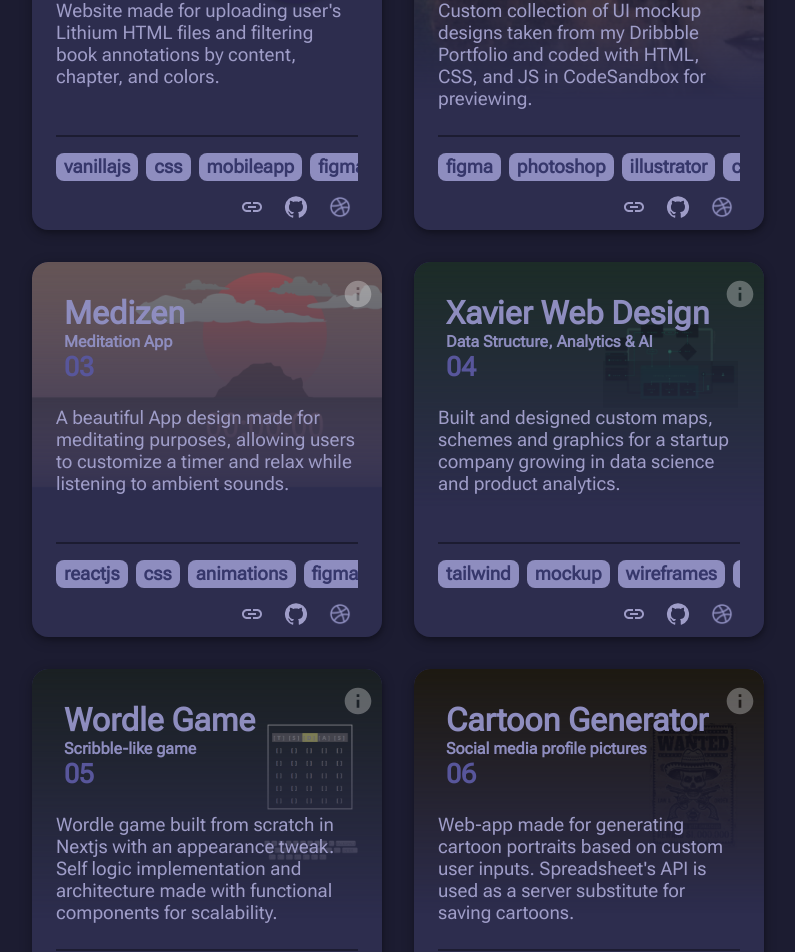
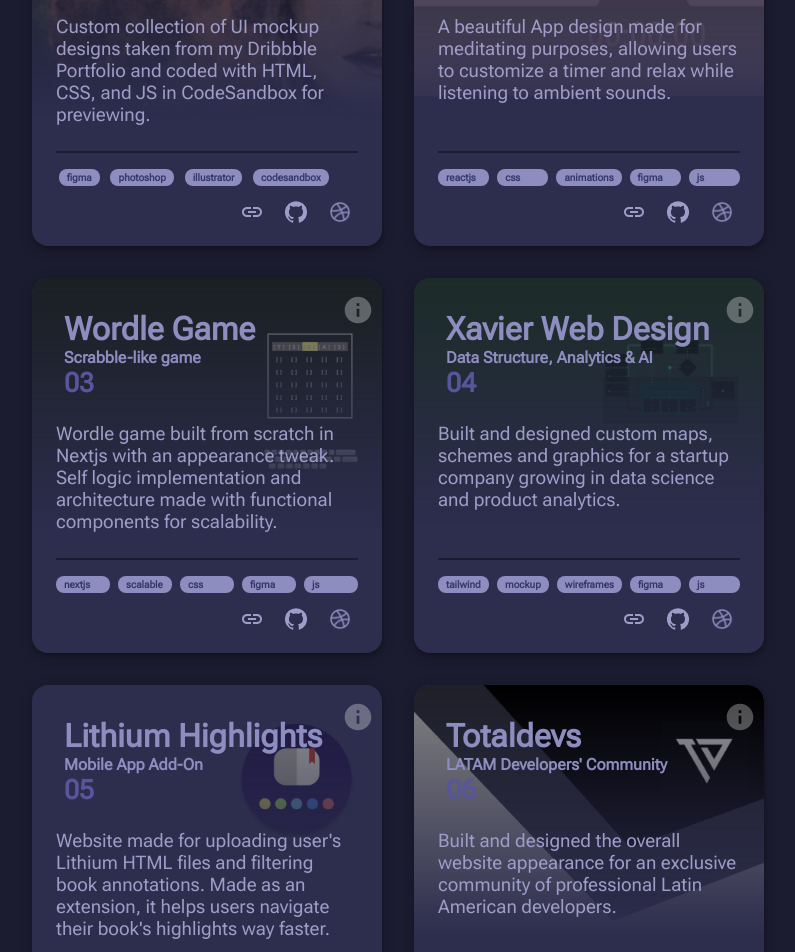
Before and after one commit to devtoti/devtoti, a Next.js app: page / in a window 1280 px wide. Shown: the part 1834-2786 px from the top of the page, without its empty margins (96-891 px from the left). Built offline with nearby package versions, Linux system fonts and the light colour scheme.

Commit message:
Finish Card setup and new Contact section

```diff
--- a/pages/components/Contact.js
+++ b/pages/components/Contact.js
@@ -52,7 +52,7 @@
             Contact
           </h3>
           <p>
-            Drop me a message so we can start working together
+            Do you have an ongoing proyect? Feel free to reach out.
           </p>
           {/* <Divider variant="middle" /> */}
 
--- a/pages/components/Projects.js
+++ b/pages/components/Projects.js
@@ -4,12 +4,19 @@
 
 export default function Projects(props) {
 
+
+  // const cards2= info_cards.map(card => ({id: card.id}))
+
+  const info_cards_sort = info_cards.sort((a,b) => (a.id < b.id) ?  -1 : 1)
+
+  // console.log(info_cards_sort)
+
   return (
     <>
      <h3 data-title className={styles.title}> Projects
         </h3>
     <div className={`${styles.container} ${styles.grid}`}>
-    {info_cards.map((card, ix) => (
+    {info_cards_sort.map((card, ix) => (
       <ProjectCard
       name={card.name}
       description={card.description}
--- a/pages/components/info_cards.js
+++ b/pages/components/info_cards.js
@@ -2,17 +2,17 @@
     {
       name: "Lithium Highlights",
       description:
-        "Website made for uploading user's Lithium HTML files and filtering book annotations by content, chapter, and colors.",
+        "Website made for uploading user's Lithium HTML files and filtering book annotations. Made as an extension, it helps users navigate their book's highlights way faster.",
       img: "images/lithium-cover.png",
       about:
-        "The project's main concept is to create an app extension that offers users new functionalities for quick data filtering whilst mimicking the original Lithium App interface and design.",
+        "The project's main concept is to create an app extension that offers users new functionalities for quick data filtering whilst mimicking the original Lithium App interface and design. No more unreadable HTML generated files!",
       // img: "../public/imgs/medizen-cover.png",s
       labels: ["vanillajs", "css", "mobileapp", "figma", "html"],
       githubUrl:
         "https://github.com/devtoti/lithium-highlights/tree/grid-styling",
       pageUrl: "https://devtoti.github.io/lithium-highlights/",
       dribbbleUrl: "https://dribbble.com/totisketches/collections/5860431-UI-Design",
-      id: 1,
+      id: 5,
       category: "Mobile App Add-On"
     },
     {
@@ -21,14 +21,14 @@
         "Custom collection of UI mockup designs taken from my Dribbble Portfolio and coded with HTML, CSS, and JS in CodeSandbox for previewing.",
       img: "images/dribbble-cover.png",
       about:
-        "This personal portfolio intends to show a general sneak peek of my design process. At this site it is possible to browse my latests UI designs as well as my code implementations, mostly done with HTML, CSS, and JS.",
+        "This personal portfolio intends to show a general sneak peek of my design process. At this site it is possible to browse my latests UI designs as well as my code implementations, mostly done using HTML, CSS, and JS.",
       // img: "../public/imgs/medizen-cover.png",
       labels: ["figma", "photoshop", "illustrator", "codesandbox"],
       githubUrl:
         "https://github.com/devtoti/lithium-highlights/tree/grid-styling",
       pageUrl: "https://dribbble.com/totisketches/collections/5860431-UI-Design",
       dribbbleUrl: "https://dribbble.com/totisketches/collections/5860431-UI-Design",
-      id: 2,
+      id: 1,
       category: "Dribbble Portfolio"
     },
     {
@@ -43,7 +43,7 @@
       githubUrl: "https://github.com/devtoti/medizen/tree/gh-pages",
       pageUrl: "https://devtoti.github.io/medizen/",
       dribbbleUrl: "https://dribbble.com/totisketches/collections/5860431-UI-Design",
-      id: 3,
+      id: 2,
       category: "Meditation App"
     },
     {
@@ -51,7 +51,7 @@
       description:
         "Built and designed custom maps, schemes and graphics for a startup company growing in data science and product analytics.",
       about:
-        "The app's primary intention is to provide meditators with a simple and straight-forward interface for meditating. The minimalistic design prioritizes relaxation over excessive parameters that are often included in other commercial applications.",
+        "Artificial Intelligence Startup that focuses on finding the hottest upcoming products that are about to make an impact in the market. Ideal for serious sellers who want to succeed at Amazon before certain products go viral.",
       img: "images/xavier-cover.png",
       labels: ["tailwind", "mockup", "wireframes", "figma", "js"],
       githubUrl: "https://github.com/devtoti/",
@@ -71,8 +71,8 @@
       githubUrl: "https://github.com/devtoti/wordle",
       pageUrl: "https://wordle-izwzssqqy-devtoti.vercel.app/",
       dribbbleUrl: "https://dribbble.com/totisketches/collections/5860431-UI-Design",
-      id: 5,
-      category: "Scribble-like game"
+      id: 3,
+      category: "Scrabble-like game"
     },
     {
       name: "Cartoon Generator",
@@ -81,11 +81,12 @@
       about:
       "Set up in a Wild West theme, these cartoons are meant to be customized at will based on different traits. The digital illustrations have been made so that every user is able to save and store their customized character at the leaderboard system.",
       img: "images/cartoon-cover.png",
-      labels: ["reactjs", "cartoon", "generator", "restapi"],
+    //   labels: ["reactjs", "cartoon", "generator", "restapi"],
+    labels: ["currently", "under", "construction"],
       githubUrl: "https://github.com/devtoti/",
       pageUrl: "https://github.com/devtoti/",
       dribbbleUrl: "https://dribbble.com/totisketches/collections/5860431-UI-Design",
-      id: 6,
+      id: 8,
       category: "Social media profile pictures"
     },
     {
@@ -93,29 +94,46 @@
       description:
         "Website hosting my third-year architecture portfolio. This site is intended to work as a digital publishing platform for showcasing some of my projects.",
       about:
-      "Set up in a Wild West theme, these cartoons are meant to be customized at will based on different traits. The digital illustrations have been made so that every user is able to save and store their customized character at the leaderboard system.",
-      img: "images/architecture-cover.png",
-      labels: ["reactjs", "cartoon", "generator", "restapi"],
+      "A compilation of my most successful architectural projects done during my five years studies. This portfolio showcases my strategic thinking, as well as my main concerns and problem-solving skills as an architect.",
+      img: "images/architecture-cover-black.png",
+    //   labels: ["reactjs", "cartoon", "generator", "restapi"],
+    labels: ["currently", "under", "construction"],
       githubUrl: "https://github.com/devtoti/",
-      pageUrl: "https://github.com/devtoti/",
-      dribbbleUrl: "https://dribbble.com/totisketches/collections/5860431-UI-Design",
+      pageUrl: "https://arc-portfolio.vercel.app",
+      dribbbleUrl: "https://dribbble.com/totisketches/collections/",
       id: 7,
       category: "Internship Contest 2019"
     },
 
+    // {
+    //   name: "Totisketches",
+    //   description:
+    //     "E-Commerce website made for showcasing and selling my own artwork as a professional illustrator. Clothing brand startup ready to grow in Mexico City.",
+    //   about:
+    //     "Set up in a Wild West theme, these cartoons are meant to be customized at will based on different traits. The digital illustrations have been made so that every user is able to save and store their customized character at the leaderboard system.",
+    //   img: "images/totisketches-cover.png",
+    //   labels: ["ecomm", "sketches", "store", "apparel"],
+    //   githubUrl: "https://github.com/devtoti/",
+    //   pageUrl: "https://github.com/devtoti/",
+    //   dribbbleUrl: "https://dribbble.com/totisketches/collections/5860431-UI-Design",
+    //   id: 8,
+    //   category: "Clothing and accessories brand"
+    // },
+
     {
-      name: "Totisketches",
+      name: "Totaldevs",
       description:
-        "E-Commerce website made for showcasing and selling my own artwork as a professional illustrator. Clothing brand startup ready to grow in Mexico City.",
+        "Built and designed the overall website appearance for an exclusive community of professional Latin American developers.",
       about:
-        "Set up in a Wild West theme, these cartoons are meant to be customized at will based on different traits. The digital illustrations have been made so that every user is able to save and store their customized character at the leaderboard system.",
-      img: "images/totisketches-cover.png",
+        "This company was born out of a genuine desire to help Latin American talent grow and thrive in the remote world. Totaldevs helps and mentors developers in order for them to land their next dream job at the right company.",
+      img: "images/totaldevs-cover.png",
+    //   labels: ["currently", "under", "construction"],
       labels: ["ecomm", "sketches", "store", "apparel"],
       githubUrl: "https://github.com/devtoti/",
-      pageUrl: "https://github.com/devtoti/",
+      pageUrl: "https://totaldevs.com/",
       dribbbleUrl: "https://dribbble.com/totisketches/collections/5860431-UI-Design",
-      id: 8,
-      category: "Clothing and accessories brand"
+      id: 6 ,
+      category: "LATAM Developers' Community"
     },
 
 
--- a/pages/components/projectCard.js
+++ b/pages/components/projectCard.js
@@ -66,7 +66,7 @@
                 <GitHubIcon onClick={() => window.open(repo, "_blank")} />
               </h4>
               <h4>
-                  <a href={dribbbleUrl} target="_blank">
+                  <a href={dribbbleUrl} target="_blank" rel="noreferrer">
                 <img
                   src="images/icons8-dribbble-50.png"
                   alt="Dribbble Logo"
--- a/styles/_contact.module.scss
+++ b/styles/_contact.module.scss
@@ -72,9 +72,9 @@
             -webkit-background-clip: text;
             -webkit-text-fill-color: transparent;
             padding: 0.5rem 1rem;
-            border-radius: 10px;
+            // border-radius: 10px;
             margin: 0 1rem;
-            animation: 2s pulse infinite;
+            // animation: 2s pulse infinite;
 
             @keyframes pulse {
                 0% {
@@ -87,7 +87,7 @@
             }
 
             &:hover {
-                transform: scale(1.1);
+                transform: scale(1.05);
                 animation: none;
                 cursor: pointer;
                 background-color: red;
--- a/styles/globals.scss
+++ b/styles/globals.scss
@@ -28,14 +28,16 @@
 
 }
 
-
+section[id*="projects"] {
+    padding-bottom: 3rem;
+}
 
 @media only screen and (min-width: 754px) {
 
     * {
         li {
 
-            font-size: clamp(10pt, 10pt + 1vw, 16pt);
+            // font-size: clamp(10pt, 10pt + 1vw, 16pt);
         }
     }
 
@@ -46,7 +48,7 @@
         // padding-right: 4rem !important;
 
         h3 {
-            font-size: clamp(16pt, 16pt + 2vw, 20pt);
+            // font-size: clamp(16pt, 16pt + 2vw, 20pt);
 
         }
 
--- a/styles/projects.module.scss
+++ b/styles/projects.module.scss
@@ -42,14 +42,15 @@
         display: inline-block;
         width: 75%;
         aspect-ratio: 1/1;
-      border-radius:50%;
-      background-color: rgb(255,255,255, 0.2);
+        border-radius: 50%;
+        background-color: rgb(255, 255, 255, 0.2);
         position: absolute;
         top: 50%;
         left: 50%;
         transform: translate(-50%, -50%);
     }
 }
+
 .grid {
     display: grid;
     grid-template-columns: repeat(auto-fit, minmax(200px, 350px));
@@ -63,10 +64,12 @@
 
 .container {
     gap: 2rem;
+    padding: 2rem 0;
     padding-left: 2rem;
-    padding-top: 1rem;
     position: relative;
 }
+
+
 
 .card {
     position: relative;
@@ -92,24 +95,28 @@
         // z-index: 10;
         transform: perspective(600px) rotateY(180deg);
         height: 100%;
-      width:100%;
+        width: 100%;
         //   min-height: 375px;
-      top:0;
+        top: 0;
         // display: none;
     }
 }
 
 .back {
-    background-color:#1c1c31;
+    background-color: #1c1c31;
+
     & .card__header {
         margin-bottom: 1rem;
     }
+
     p {
         color: $color600;
     }
+
     h1 {
         color: $color600 !important;
     }
+
     h2 {
         color: $color700 !important;
     }
@@ -118,7 +125,7 @@
 
 
 .face {
-    background-color:#2D2D4E;
+    background-color: #2D2D4E;
     box-sizing: border-box;
     width: 100%;
     height: 375px;
@@ -126,7 +133,7 @@
     // position: relative;
     z-index: 2;
     border-radius: 16px;
-    color:#9F9DC8;
+    color: #9F9DC8;
     font-size: clamp(0.7rem, 0.7rem + 2vw, 1.3rem);
     padding-bottom: 1rem;
     box-shadow: 1px 3px 4px 0 rgb(0 0 0 / 20%), 0 3px 12px 2px rgb(0 0 0 / 20%);
@@ -134,14 +141,14 @@
 
     &:hover {
         cursor: pointer;
-      background-color:rgb(16, 16, 33);
+        background-color: rgb(16, 16, 33);
 
         hr {
             border: 1px solid #5f5f83;
         }
 
         h4[id*="info"] {
-        color:  rgb(255,255,255,0.7);
+            color: rgb(255, 255, 255, 0.7);
 
 
         }
@@ -153,7 +160,7 @@
     margin-top: 1rem;
     display: flex;
     flex-flow: column nowrap;
-    align-items: start;
+    align-items: flex-start;
 
 
 
@@ -161,16 +168,19 @@
         position: absolute;
         max-width: 100%;
         -webkit-mask-image: -webkit-gradient(linear, left top, left bottom,
-      from(rgba(0,0,0,1)), to(rgba(0,0,0,0)));
+                from(rgba(0, 0, 0, 1)), to(rgba(0, 0, 0, 0)));
         opacity: 1;
-      top:0;
+        top: 0;
         z-index: -1;
         overflow: hidden;
         border-top-left-radius: 16px;
         border-top-right-radius: 16px;
         filter: brightness(0.6)
     }
-    h1,h2,h3 {
+
+    h1,
+    h2,
+    h3 {
         margin: 0;
         padding-left: 2rem;
 
@@ -180,20 +190,22 @@
     h1 {
         padding-top: 1rem;
         font-size: clamp(1.2rem, 1.2rem + 2vw, 2rem);
-      color:  rgb(88, 86, 155);
+        color: rgb(88, 86, 155);
         color: #8E8DBF;
     }
+
     h2 {
         font-size: clamp(0.5rem, 0.75rem + 2vw, 1rem);
         color: #8E8DBF;
 
     }
+
     h3 {
         font-size: clamp(1.2rem, 1.2rem + 2vw, 2rem);
         font-weight: 900;
         color: rgb(12, 11, 18);
         color: #50506d;
-      color:  rgb(88, 86, 155);
+        color: rgb(88, 86, 155);
         // color:  rgb(88, 86, 155);
         margin-bottom: 0.5rem;
     }
@@ -204,15 +216,16 @@
         margin: 0;
         position: absolute;
         right: 0.5rem;
-      top:1rem;
-      color: rgba(255,255,255, 0.3);
+        top: 1rem;
+        color: rgba(255, 255, 255, 0.3);
+
         svg {
-        cursor:pointer;
+            cursor: pointer;
             height: 32px;
             width: 32px;
 
             &:hover {
-          color:  rgb(255,255,255,0.5);
+                color: rgb(255, 255, 255, 0.5);
 
             }
 
@@ -251,20 +264,21 @@
     gap: 0.5rem;
     overflow: hidden;
     margin-top: 1rem;
+
     p {
         padding: 0.2rem 0.5rem;
         border-radius: 8px;
         background-color: #8E8DBF;
-      color:#36376B;
-      font-size: clamp(8px, calc(8px  + 2vw), 10px);
+        color: #36376B;
+        font-size: clamp(8px, calc(8px + 2vw), 10px) !important;
         font-weight: 600;
     }
 }
 
 .links {
     display: grid;
-    justify-content: end;
-    align-items: start;
+    justify-content: flex-end;
+    align-items: flex-start;
     grid-template-columns: repeat(3, 36px);
     height: auto;
     gap: 0.5rem;
@@ -272,8 +286,9 @@
 
     & :hover:not(img) {
         filter: brightness(2);
-    cursor:pointer;
+        cursor: pointer;
     }
+
     ;
 
     & *:not(a) {
@@ -306,6 +321,7 @@
     .front {
         transform: perspective(600px) rotateY(180deg);
     }
+
     .back {
         transform: perspective(600px) rotateY(360deg);
         background-color: $color200;
@@ -316,12 +332,25 @@
     }
 }
 
+.container .card:nth-last-child(-n+2) {
+
+    .face{
+        opacity: 0.3;
+        filter: grayscale(1);
+        // background-color: red;
+    }
+}
+// .container .card:last-of-type(1) .face{
+//     opacity: 0.5;
+//     background-color: blue;
+// }
 
 @media (min-width: 40em) {
 
     .title {
         padding-left: 4rem;
     }
+
     .card__content {
 
         p {
```
Also changed, not shown: pages/components/_document.js (added, +16 -0 lines), pages/index.js (+4 -4 lines), public/images/architecture-cover-black.png, public/images/totaldevs-cover.png (added). Lines whose indentation alone changed are shown as unchanged.
